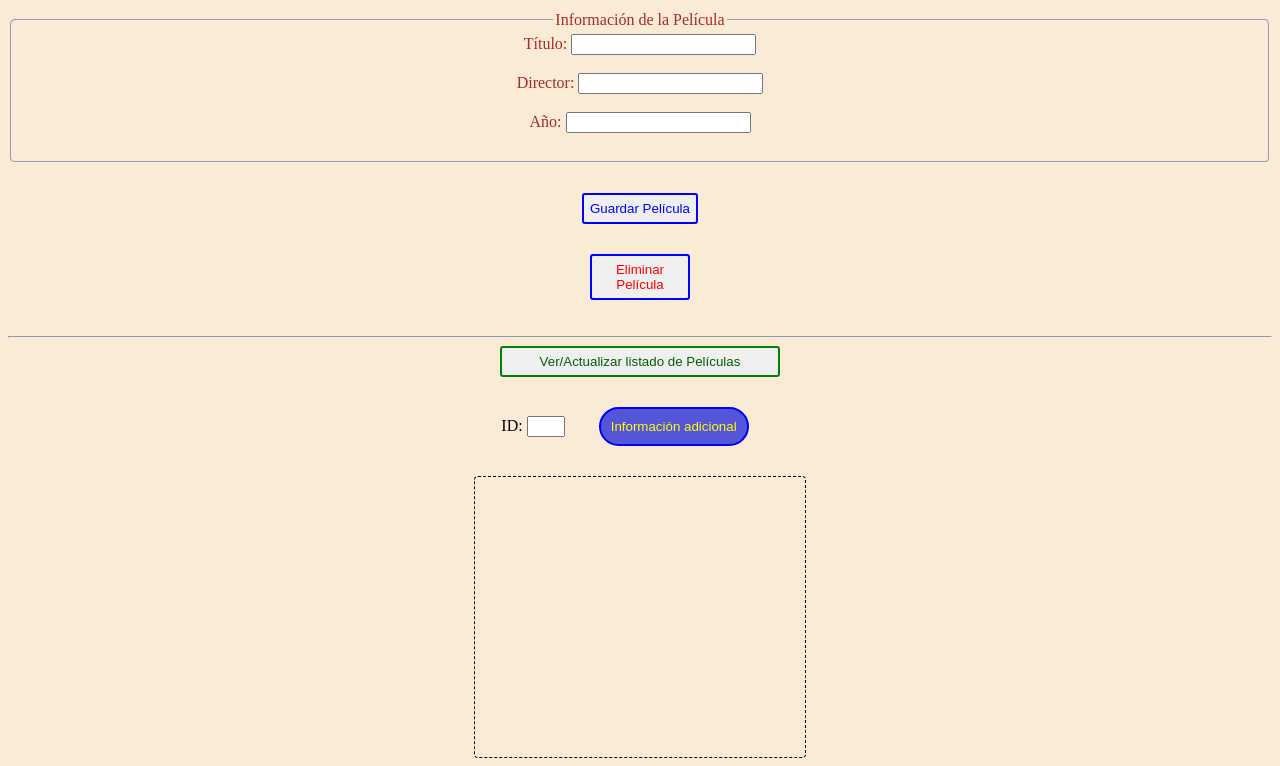
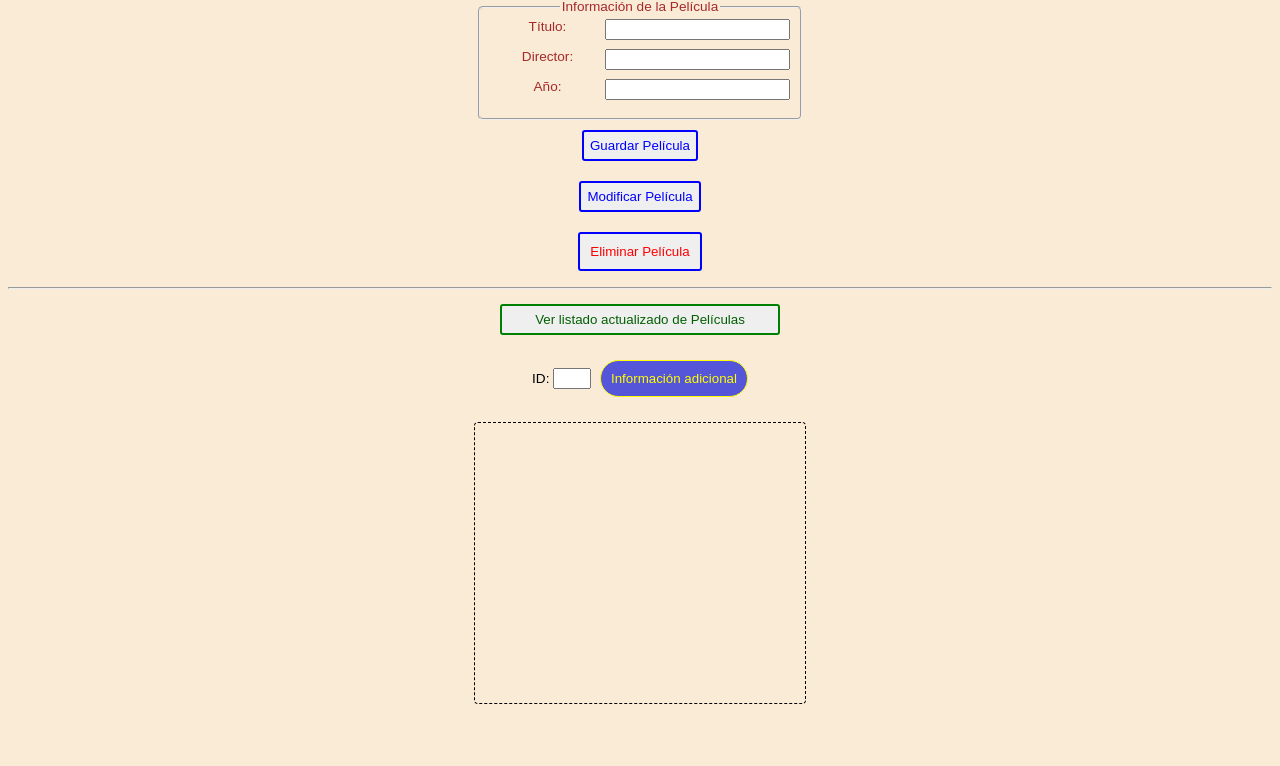
Before and after one commit to carlosfermed/movieapi, a website: page index.html in a window 1280 px wide. Shown: the part 69-835 px from the top of the page. After the commit the page ends 800 px from the top, so only its background shows below. Drawn offline with Linux system fonts and the light colour scheme.

Commit message:
Introducido método PUT para modificar entradas

```diff
--- a/app/router.js
+++ b/app/router.js
@@ -1,10 +1,11 @@
 const express = require("express");
 const router = express.Router();
-const {mostrarPeliculas, mostrarPelicula, gestionarPOST, gestionarDELETE} = require("./controller");
+const {mostrarPeliculas, mostrarPelicula, gestionarPOST, gestionarPUT, gestionarDELETE} = require("./controller");
 
 router.get("/movies", mostrarPeliculas);
 router.get("/movies/:id", mostrarPelicula);
 router.post("/movies", gestionarPOST);
+router.put("/movies/:titulo", gestionarPUT);
 router.delete("/movies/:titulo", gestionarDELETE);
 
 module.exports = router
--- a/index.html
+++ b/index.html
@@ -9,59 +9,50 @@
     body {
       text-align: center;
       background-color: antiquewhite;
+      font-family: sans-serif;
+      font-size: 0.85rem;
     }
-
+    fieldset {
+      width: 300px;
+      margin: auto;
+      color: brown;
+      border-radius: 5px;
+    }
+    fieldset input {
+      float: right;
+    }
     button {
-      margin: 30px;
+      margin: 10px auto;
       color: blue;
       border: 2px solid blue;
       border-radius: 3px;
       padding: 6px;
     }
-
     button:hover {
       cursor: pointer;
     }
-
     #botonEliminar {
-      display: block;
-      margin: auto;
+      padding: 10px;
       color: red;
     }
-
     #botonInfoPelicula {
       border-radius: 20px;
       padding: 10px;
       background-color: rgb(85, 85, 218);
+      border: 1px solid yellow;
       color: yellow;
+      margin-left: 5px;
     }
-
-    form {
-      color: brown;
-    }
-
-    fieldset {
-      border-radius: 5px;
-    }
-
-    #div-eliminar {
-      width: 100px;
-      display: block;
-      margin: auto;
-      margin-bottom: 10px;
-    }
-
-    #botonActualizar {
+    #botonVerPeliculas {
       width: 280px;
       display: block;
-      margin: auto;
+      margin: 15px auto;
       border: 2px solid green;
       color: rgb(3, 95, 3)
     }
-
     #areaInformacion {
-      display: block;
-      margin: auto;
+      /* display: block; */
+      margin: 15px auto;
       width: 250px;
       height: 250px;
       border: 1px dashed black;
@@ -76,7 +67,7 @@
 
 <body>
   <h1>Gestión de Películas</h1>
-  <form id="movieForm">
+  <form id="formularioDeGuardado">
     <fieldset>
       <legend>Información de la Película</legend>
       <label for="titulo">Título:</label>
@@ -91,24 +82,26 @@
     </fieldset>
     <button type="submit" title="Introduce los datos y guarda la película en el registro">Guardar Película</button>
   </form>
-
+  <div id="div-modificar">
+    <button id="botonActulizarPelicula" title="Introduce el título de la película y pulsa el botón para actualizar el resto de datos">
+      Modificar Película</button>
+  </div>
   <div id="div-eliminar">
-    <button id="botonEliminar" title="Introduce el título de la película y pulsa el botón">Eliminar Película</button>
+    <button id="botonEliminar" title="Introduce el título de la película y pulsa el botón para eliminar">Eliminar Película</button>
   </div>
-  <br>
   <hr>
   <div id="div-infoAdicional">
-    <button id="botonActualizar" title="Pulsa para actualizar y ver el listado real almacenado">Ver/Actualizar listado
+    <button id="botonVerPeliculas" title="Pulsa para actualizar y ver el listado real almacenado">Ver listado actualizado
       de Películas</button>
     <span>ID: <input type="text" name="infoPelicula" id="infoPelicula" style="width: 30px"></span>
-    <button id="botonInfoPelicula" title="Muestra información adicional sobre la película usando el ID">Información
+    <button id="botonInfoPelicula" title="Muestra información adicional sobre la película usando el campo ID">Información
       adicional</button>
   </div>
   <div id="areaInformacion"></div>
 </body>
 <script>
-
-  document.getElementById('botonActualizar').addEventListener('click', function (e) {
+  // ___Mostrar colección de películas___
+  document.getElementById('botonVerPeliculas').addEventListener('click', function (e) {
     // Seleccionamos elemento del DOM para manipular.
     const areaInformacion = document.getElementById('areaInformacion');
     texto = "";
@@ -126,6 +119,7 @@
       });
   });
 
+  // ___Visualizar película individual___
   document.getElementById('botonInfoPelicula').addEventListener('click', function (e) {
     // Seleccionamos elementos del DOM para manipular.
     const areaInformacion = document.getElementById('areaInformacion');
@@ -149,7 +143,8 @@
     }
   });
 
-  document.getElementById('movieForm').addEventListener('submit', function (e) {
+  // ___Guardar película___
+  document.getElementById('formularioDeGuardado').addEventListener('submit', function (e) {
     e.preventDefault();
 
     // Obtenemos los valores del formulario.
@@ -180,6 +175,38 @@
       });
   });
 
+  // ___Modificar película___
+  document.getElementById('botonActulizarPelicula').addEventListener('click', function (e) {
+
+    // Obtenemos los valores del formulario.
+    const titulo = document.getElementById('titulo').value;
+    const director = document.getElementById('director').value;
+    const anio = document.getElementById('anio').value;
+
+    // Creamos el objeto película para enviar como cuerpo de la petición.
+    const pelicula = {
+      titulo,
+      director,
+      anio,
+    }
+
+    // Enviar los datos a la API
+    fetch(`http://localhost:3000/api/movies/${titulo}`, {
+      method: 'PUT',
+      headers: { 'content-type': 'application/json' },
+      body: JSON.stringify(pelicula)
+    })
+    // Tratamiento de repuesta mediante async/await.
+      .then(async (response) => {
+        let data = await response.json();
+        alert("Película " + data.titulo + " modificada en la Base de Datos");
+      })
+      .catch(error => {
+        console.error('Error al enviar los datos:', error);
+      });
+  });
+
+  // ___Eliminar película___
   document.getElementById('botonEliminar').addEventListener('click', () => {
     // Obtener el título a eliminar del formulario.
     const tituloEliminar = document.getElementById('titulo').value;
--- a/index.js
+++ b/index.js
@@ -6,9 +6,7 @@ const cors = require("cors");
 const PORT = process.env.PORT || 3000;
 
 app.use(cors());         // Permite la entrada desde otro dominio diferente al del propio servidor.
-app.use(express.text());
 app.use(express.json());
-
 app.use("/api", router);
 
 app.use((req, res) => {
```
Also changed, not shown: app/controller.js (+27 -10 lines), README.md, 1 other file.
